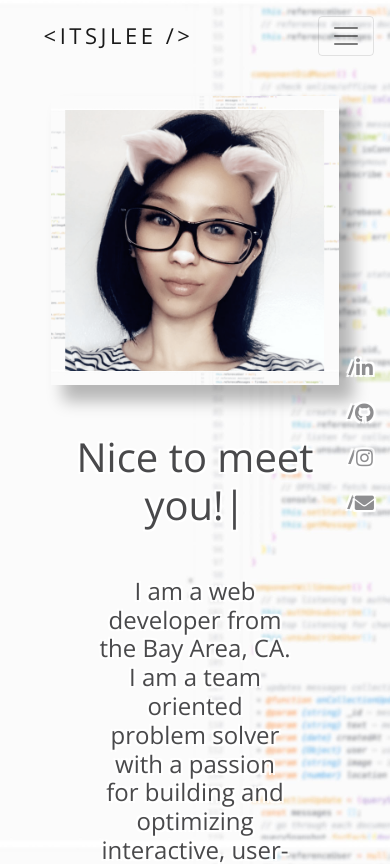
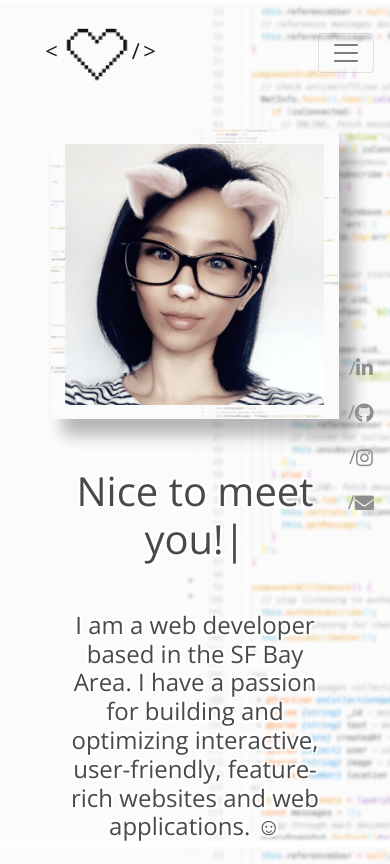
Before and after one commit to d00d1e/portfolio-itsjlee, a React (Create React App) app: page /about in a window 390 px wide. Shown: the top 864 px of the page. Built offline with nearby package versions, Linux system fonts and the light colour scheme.

Commit message:
navbar-brand logo, padding fixes for about page

```diff
--- a/src/components/About.js
+++ b/src/components/About.js
@@ -44,7 +44,7 @@ export default class About extends Component {
                     loop={1}
                   />
                 </h1>
-                <p className="text-center h4 mt-3 m-5"> I am a web developer from the Bay Area, CA. I am a team oriented problem solver with a passion for building and optimizing interactive, user-friendly, feature-rich websites and web applications. ☺︎ </p>
+                <p className="text-center h4 mt-3 m-2 mb-3"> I am a web developer based in the SF Bay Area. I have a passion for building and optimizing interactive, user-friendly, feature-rich websites and web applications. ☺︎ </p>
               </Fade>
             </div>
             <Fade bottom>
--- a/src/components/Navbar.js
+++ b/src/components/Navbar.js
@@ -1,14 +1,14 @@
 import React from 'react';
 import { NavLink } from 'react-router-dom';
 import { Fade } from 'react-reveal';
-// import logo from '../assets/img/8bitheart-32x32.png'
+import logo from '../assets/img/8bitheart-64x64.png'
 
 export default function NavigationBar() {
   return (
     <Fade top>
       <nav className="navbar navbar-nav navbar-expand-md navbar-light text-uppercase py-3 mx-auto">
         <div className="container-fluid">
-          <NavLink className="navbar-brand pl-5" to="/">&lt;itsjlee /&gt;</NavLink>
+          <NavLink className="navbar-brand pl-5" to="/">&lt;<img src={logo} alt="logo"/>/&gt;</NavLink>
           <button className="navbar-toggler" type="button" data-toggle="collapse" data-target="#navbarNav" aria-controls="navbarNav" aria-expanded="false" aria-label="Toggle navigation">
             <span className="navbar-toggler-icon"></span>
           </button>
--- a/src/components/SocialBar.js
+++ b/src/components/SocialBar.js
@@ -5,7 +5,7 @@ export default class SocialBar extends Component {
   render() {
     return (
       <Fade right>
-        <div className="social-media outline">
+        <div className="social-media">
           <a href="https://www.linkedin.com/in/juliana-lee/" target="_blank" rel="noopener noreferrer">/<i className="fab fa-linkedin-in"></i></a>
           <a href="https://github.com/d00d1e" target="_blank" rel="noopener noreferrer">/<i className="fab fa-github"></i></a>
           <a href="https://www.instagram.com/moooose_/" target="_blank" rel="noopener noreferrer">/<i className="fab fa-instagram"></i></a>
--- a/src/index.css
+++ b/src/index.css
@@ -362,6 +362,6 @@ section {
   }
 
   .contact-form {
-    max-width: 23rem;
+    max-width: 21rem;
   }
 }
```
